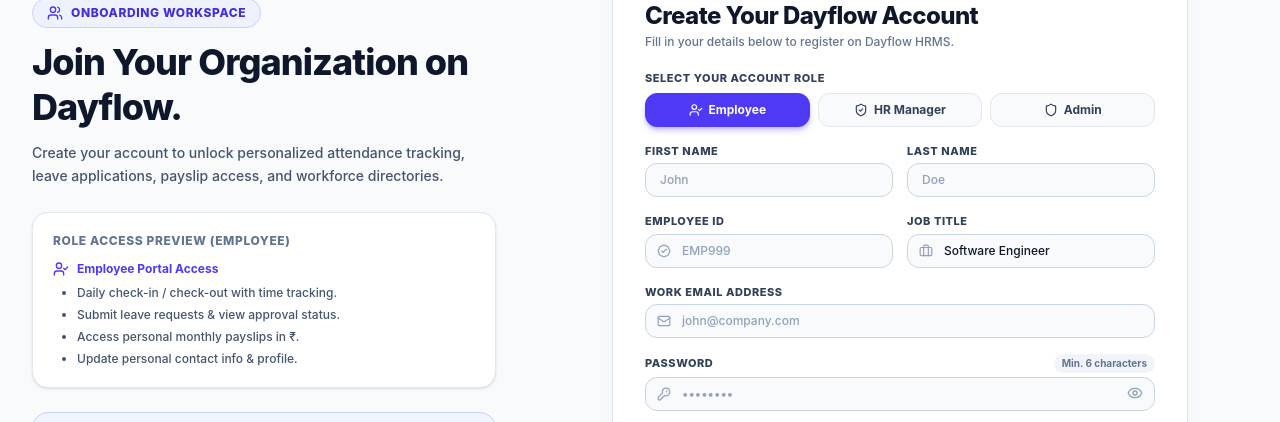
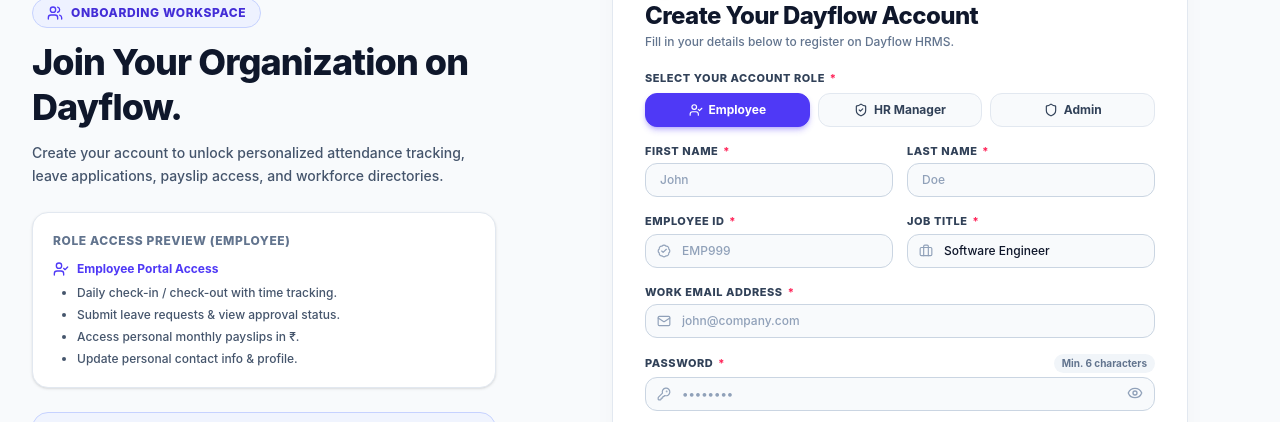
Before and after one commit to Prince-git-hub-360/Dayflow-Odoo-Hackathon, a React (Vite) app in the folder frontend/: page /register in a window 1280 px wide. Shown: the part 175-597 px from the top of the page. Built offline with nearby package versions, Linux system fonts and the light colour scheme.

Commit message:
fix: require first name and last name with red asterisks on registration and construct full name display

```diff
--- a/frontend/src/pages/admin/AdminDashboard.tsx
+++ b/frontend/src/pages/admin/AdminDashboard.tsx
@@ -106,7 +106,9 @@
   ];
 
 
-  const hrName = user?.employee_profile?.first_name || user?.email?.split('@')[0] || 'HR Manager';
+  const hrName = user?.employee_profile?.first_name
+    ? `${user.employee_profile.first_name} ${user.employee_profile.last_name || ''}`.trim()
+    : user?.email?.split('@')[0] || 'HR Manager';
 
   return (
     <div className="space-y-8 animate-fade-in pb-12">
--- a/frontend/src/pages/auth/Register.tsx
+++ b/frontend/src/pages/auth/Register.tsx
@@ -195,7 +195,7 @@
               {/* Role Selector Tabs */}
               <div>
                 <label className="block text-[11px] font-extrabold uppercase tracking-wider text-slate-700 dark:text-slate-300 mb-1.5">
-                  Select Your Account Role
+                  Select Your Account Role <span className="text-rose-500 font-bold ml-0.5">*</span>
                 </label>
                 <div className="grid grid-cols-3 gap-2">
                   <button
@@ -241,7 +241,7 @@
               <div className="grid grid-cols-1 sm:grid-cols-2 gap-3.5">
                 <div>
                   <label className="block text-[11px] font-extrabold uppercase tracking-wider text-slate-700 dark:text-slate-300 mb-1">
-                    First Name
+                    First Name <span className="text-rose-500 font-bold ml-0.5">*</span>
                   </label>
                   <input
                     type="text"
@@ -256,7 +256,7 @@
 
                 <div>
                   <label className="block text-[11px] font-extrabold uppercase tracking-wider text-slate-700 dark:text-slate-300 mb-1">
-                    Last Name
+                    Last Name <span className="text-rose-500 font-bold ml-0.5">*</span>
                   </label>
                   <input
                     type="text"
@@ -274,7 +274,7 @@
               <div className="grid grid-cols-1 sm:grid-cols-2 gap-3.5">
                 <div>
                   <label className="block text-[11px] font-extrabold uppercase tracking-wider text-slate-700 dark:text-slate-300 mb-1">
-                    Employee ID
+                    Employee ID <span className="text-rose-500 font-bold ml-0.5">*</span>
                   </label>
                   <div className="relative">
                     <input
@@ -292,7 +292,7 @@
 
                 <div>
                   <label className="block text-[11px] font-extrabold uppercase tracking-wider text-slate-700 dark:text-slate-300 mb-1">
-                    Job Title
+                    Job Title <span className="text-rose-500 font-bold ml-0.5">*</span>
                   </label>
                   <div className="relative">
                     <input
@@ -312,7 +312,7 @@
               {/* Grid Row 3: Work Email & Password */}
               <div>
                 <label className="block text-[11px] font-extrabold uppercase tracking-wider text-slate-700 dark:text-slate-300 mb-1">
-                  Work Email Address
+                  Work Email Address <span className="text-rose-500 font-bold ml-0.5">*</span>
                 </label>
                 <div className="relative">
                   <input
@@ -331,7 +331,7 @@
               <div>
                 <div className="flex items-center justify-between mb-1">
                   <label className="block text-[11px] font-extrabold uppercase tracking-wider text-slate-700 dark:text-slate-300">
-                    Password
+                    Password <span className="text-rose-500 font-bold ml-0.5">*</span>
                   </label>
                   <span className="text-[10px] font-bold text-slate-500 bg-slate-100 dark:bg-slate-800 px-2 py-0.5 rounded-full">
                     Min. 6 characters
```
